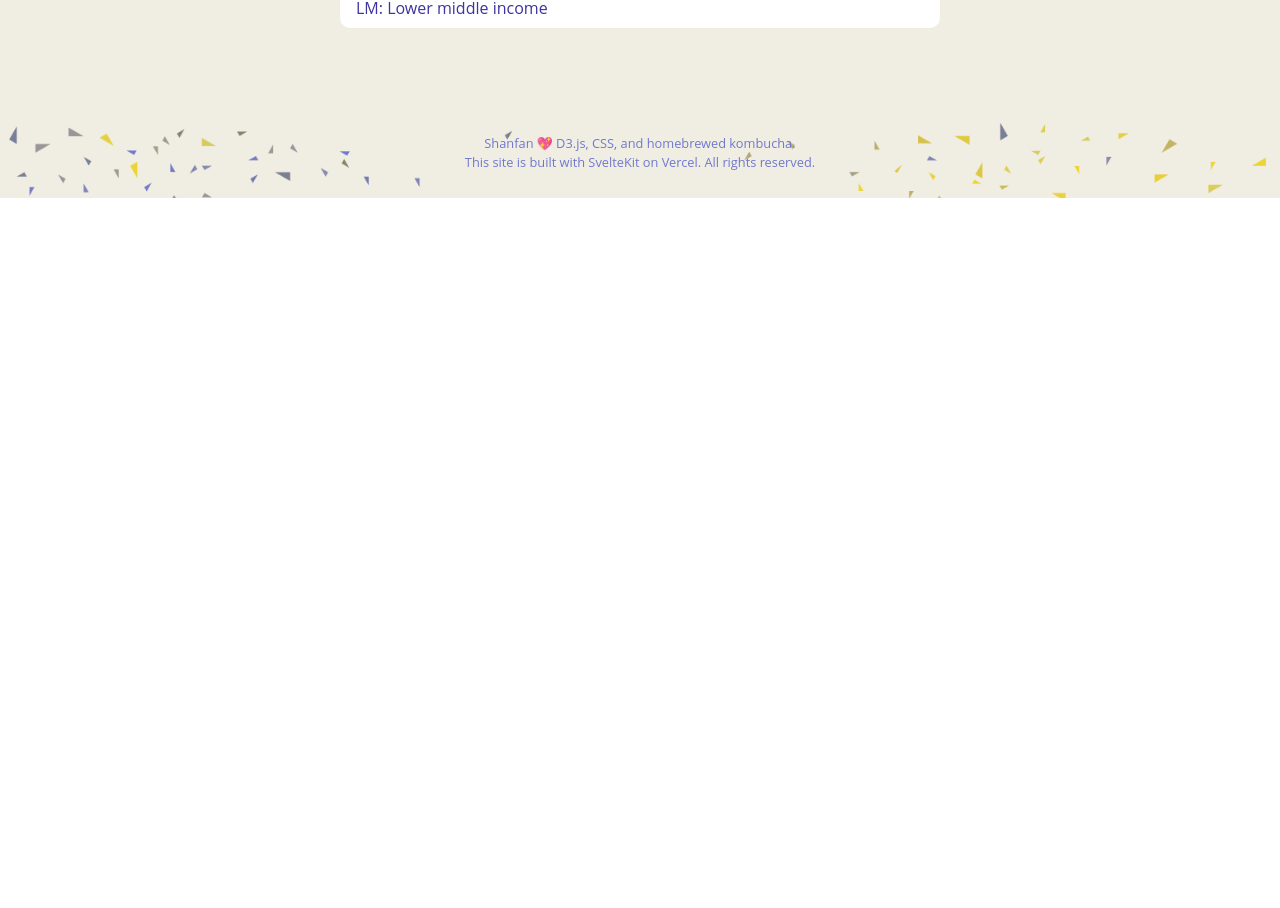
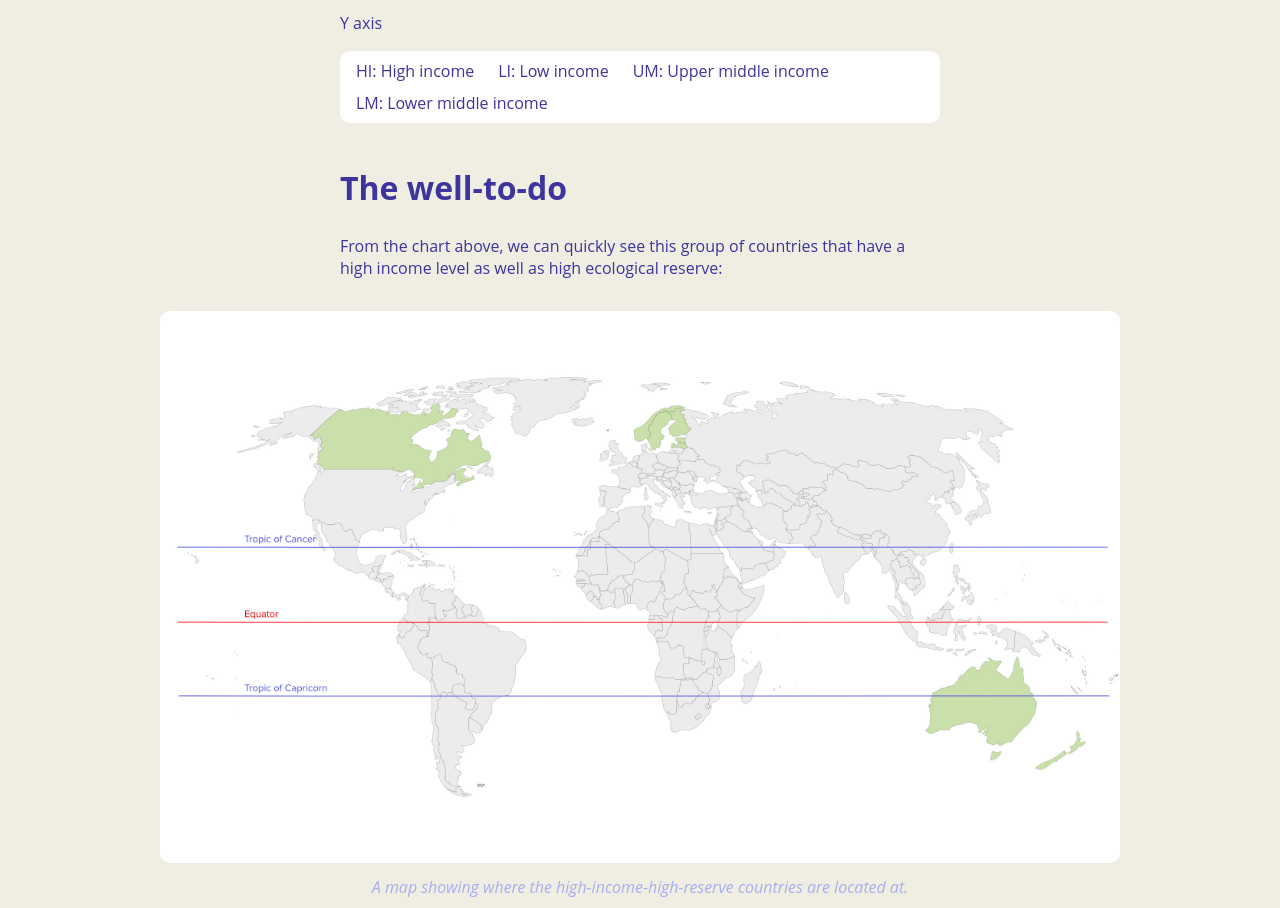
Before and after one commit to Shanfan/shanfanhuang.com, a SvelteKit app: page /global-footprint in a window 1280 px wide. Shown: the part 1889-2797 px from the top of the page. Before the commit the page ends 2087 px from the top, so only its background shows below. Built offline with nearby package versions, Linux system fonts and the light colour scheme; a web font is replaced by a local one.

Commit message:
adding map to the essay

```diff
--- a/src/routes/global-footprint/+page.svelte
+++ b/src/routes/global-footprint/+page.svelte
@@ -2,9 +2,14 @@
 	//@ts-nocheck
 	import '$lib/components/blog.css';
 	import Plot from './Plot.svelte';
+	import * as d3 from 'd3';
 	let { data } = $props();
 	const footprintData = data.footprintData;
-	$inspect(footprintData.slice(-5));
+	const hiIncomehiReserve = footprintData
+		.filter((d) => d.income_group === 'HI' && d.deficit_reserve > 0.5)
+		.sort((a, b) => d3.ascending(a.population, b.population));
+
+	$inspect(hiIncomehiReserve);
 </script>
 
 <div class="grid">
@@ -22,6 +27,7 @@
 			the resource demand of individuals, governments, and businesses against Earth's capacity for biological
 			regeneration.
 		</p>
+		<h2>The overview</h2>
 		<p>
 			Aggregated into a single number, represented as the X axis in the chart below, a negative
 			number (deficit) means a country is overconsuming what its environment can afford, and a
@@ -29,4 +35,56 @@
 		</p>
 	</div>
 	<Plot data={footprintData} />
+
+	<div>
+		<h2>The well-to-do</h2>
+		From the chart above, we can quickly see this group of countries that have a high income level as
+		well as high ecological reserve:
+	</div>
+	<div class="breakout">
+		<figure>
+			<img
+				width="100%"
+				height="auto"
+				src="/global-footprint/hiIncome_hireserve.jpg"
+				alt="world map showing the countries that has high income as well as high ecological reserve"
+			/>
+			<figcaption>
+				A map showing where the high-income-high-reserve countries are located at.
+			</figcaption>
+		</figure>
+	</div>
+	<div>
+		<div class="table">
+			<div class="row header">
+				<p>Country</p>
+				<p>Population</p>
+				<p>Reserve</p>
+			</div>
+			{#each hiIncomehiReserve as country}
+				<div class="row">
+					<p>{country.country}</p>
+					<p>{country.population}M</p>
+					<p>{country.deficit_reserve}</p>
+				</div>
+			{/each}
+		</div>
+	</div>
 </div>
+
+<style>
+	.table {
+		margin: 1em;
+	}
+	.table .header {
+		font-weight: 600;
+	}
+	.row {
+		display: grid;
+		grid-template-columns: 8em 1fr 1fr;
+		border-bottom: 1px solid var(--color-dark-bg);
+	}
+	.row p {
+		margin: 0;
+	}
+</style>
--- a/src/routes/global-footprint/Plot.svelte
+++ b/src/routes/global-footprint/Plot.svelte
@@ -52,9 +52,9 @@
 	let rScale = $derived(
 		d3
 			.scaleSqrt()
-			.domain([10, 150])
+			.domain([5, 250])
 			.clamp(true)
-			.range([5, bound.w / 40])
+			.range([5, bound.w / 30])
 	);
 
 	const colorScale = d3.scaleOrdinal().domain(regions).range(colors);
```
Also changed, not shown: src/lib/data/global-footprint.csv, static/global-footprint/hiIncome_hireserve.jpg (added).
